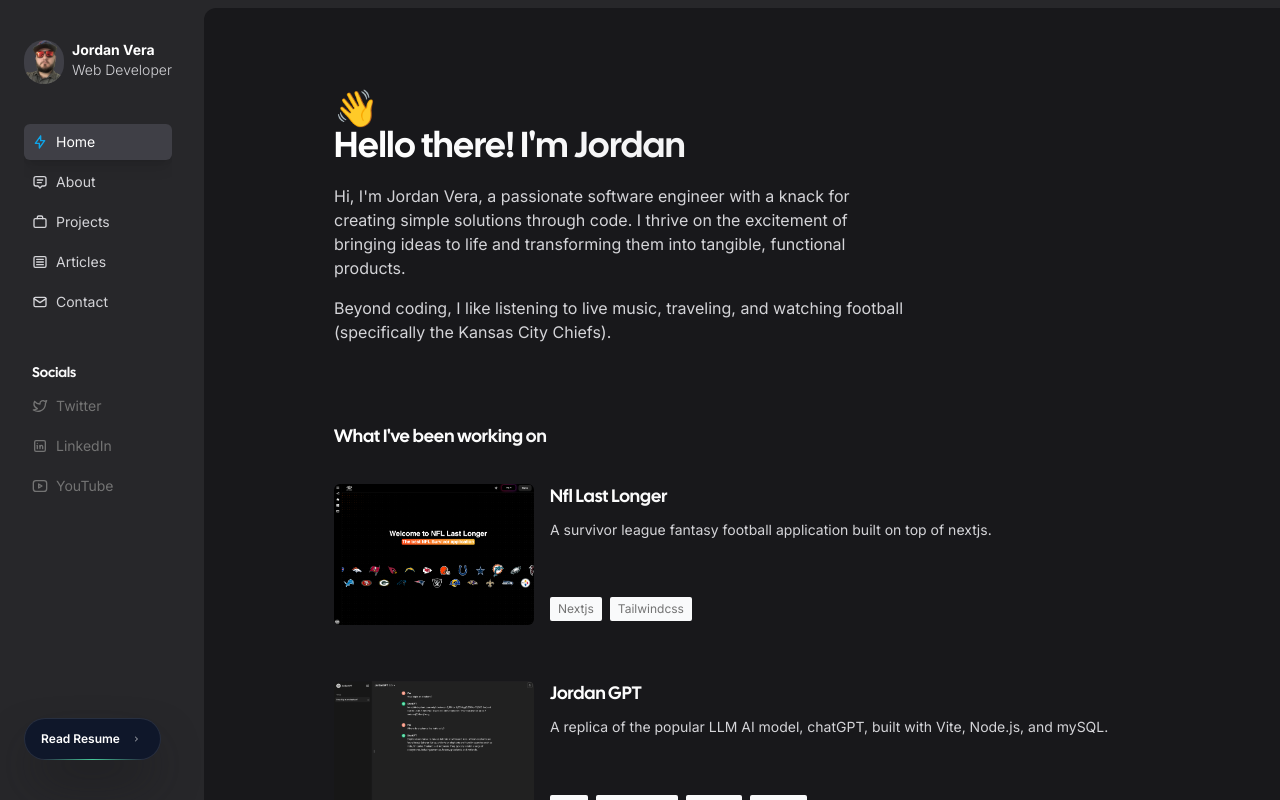
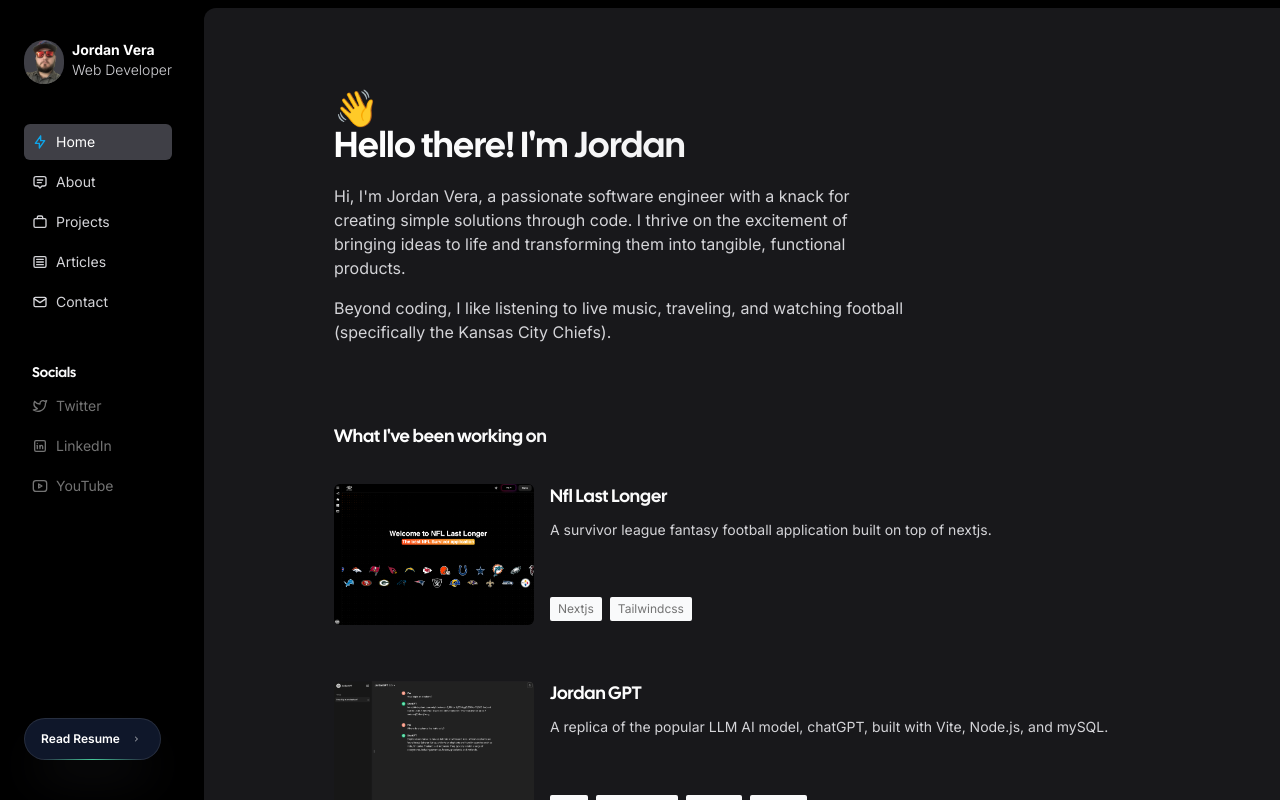
Before and after one commit to JordanVera/portfolio-aceternity, a Next.js app: page / in a window 1280 px wide. Built offline with nearby package versions, Linux system fonts and the light colour scheme.

Commit message:
Update background color and sidebar styles

```diff
--- a/src/app/layout.tsx
+++ b/src/app/layout.tsx
@@ -26,11 +26,11 @@ export default function RootLayout({
       <body
         className={twMerge(
           inter.className,
-          'flex antialiased h-screen overflow-hidden bg-zinc-800'
+          'flex antialiased h-screen overflow-hidden bg-black'
         )}
       >
         <Sidebar />
-        <div className="lg:pl-2 lg:pt-2 bg-zinc-800 flex-1 overflow-y-auto">
+        <div className="lg:pl-2 lg:pt-2 bg-black flex-1 overflow-y-auto">
           <div className="flex-1 bg-zinc-900 min-h-screen lg:rounded-tl-xl  overflow-y-auto">
             {children}
             <Footer />
--- a/src/components/Sidebar.tsx
+++ b/src/components/Sidebar.tsx
@@ -25,7 +25,7 @@ export const Sidebar = () => {
             animate={{ x: 0 }}
             transition={{ duration: 0.2, ease: 'linear' }}
             exit={{ x: -200 }}
-            className="px-6  z-[100] py-10 bg-zinc-800 max-w-[14rem] lg:w-fit  fixed lg:relative  h-screen left-0 flex flex-col justify-between"
+            className="px-6 bg-black z-[100] py-10  max-w-[14rem] lg:w-fit  fixed lg:relative  h-screen left-0 flex flex-col justify-between"
           >
             <div className="flex-1 overflow-auto">
               <SidebarHeader />
```
